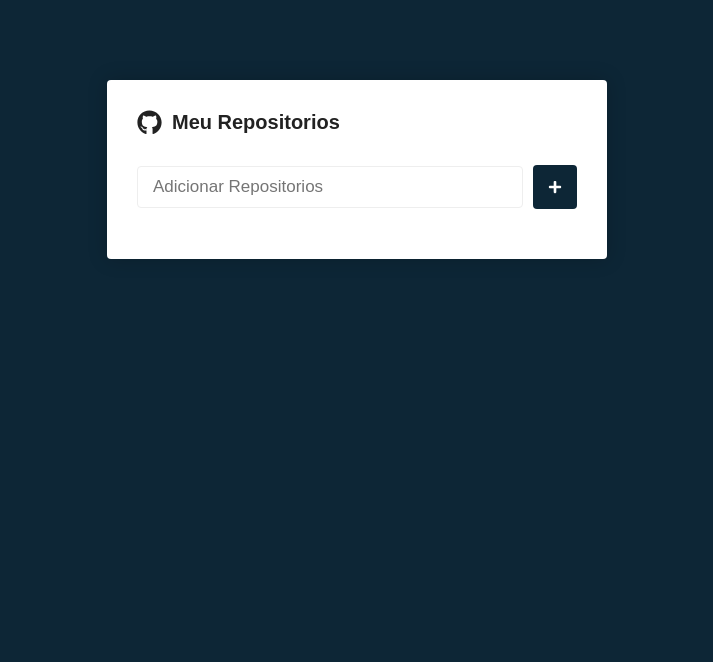
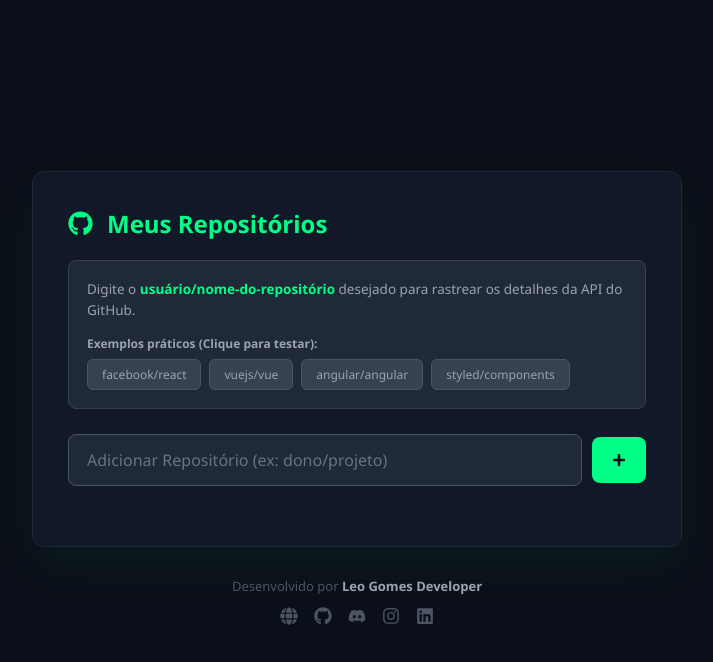
Before and after one commit to leo-gomes-dev/api-github-repo, a React (Create React App) app: page / in a window 1280 px wide. Shown: the top 662 px of the page, without its empty margins (283-996 px from the left). Built offline with nearby package versions, Linux system fonts and the light colour scheme.

Commit message:
feat: aplica tema verde tecnologico, centraliza layout e adiciona painel didatico de exemplos clicaveis

```diff
--- a/src/pages/Main/index.js
+++ b/src/pages/Main/index.js
@@ -1,32 +1,52 @@
-import React from 'react';
-import { useState, useCallback, useEffect } from 'react';
-import { FaGithub, FaPlus, FaSpinner, FaBars, FaTrash } from 'react-icons/fa';
-import { Container, SubmitButton, Form, List, DeleteButon } from './style';
-import { Link } from 'react-router-dom';
-import api from '../../services/api';
+import React from "react";
+import { useState, useCallback, useEffect } from "react";
+import {
+  FaGithub,
+  FaPlus,
+  FaSpinner,
+  FaBars,
+  FaTrash,
+  FaGlobe,
+  FaDiscord,
+  FaInstagram,
+  FaLinkedin,
+} from "react-icons/fa";
+import {
+  AppWrapper,
+  Container,
+  SubmitButton,
+  Form,
+  List,
+  DeleteButton,
+  InstructionsContainer,
+  ExamplesGrid,
+  TagExample,
+  FooterContainer,
+  SocialLinks,
+} from "./style";
+import { Link } from "react-router-dom";
+import api from "../../services/api";
 
 export default function Main() {
-  const [newRepo, setNewRepo] = useState('');
+  const [newRepo, setNewRepo] = useState("");
   const [repositorios, setRepositorios] = useState([]);
   const [loading, setLoading] = useState(false);
   const [alert, setAlert] = useState(null);
 
   // Buscar dados no localStorage
   useEffect(() => {
-    const repoStorage = localStorage.getItem('repos');
+    const repoStorage = localStorage.getItem("repos");
     if (repoStorage) {
       setRepositorios(JSON.parse(repoStorage));
     }
   }, []);
 
-  // Salvar alterações no localStorage
+  // Salvar alterações no localStorage de forma segura
   useEffect(() => {
-    if (repositorios.length > 0) {
     try {
-        localStorage.setItem('repos', JSON.stringify(repositorios));
+      localStorage.setItem("repos", JSON.stringify(repositorios));
     } catch (error) {
-        console.error('Erro ao salvar no localStorage:', error);
-      }
+      console.error("Erro ao salvar no localStorage:", error);
     }
   }, [repositorios]);
 
@@ -38,25 +58,26 @@
         setLoading(true);
         setAlert(null);
         try {
-          if (newRepo === '') {
-            throw new Error('Você precisa indicar um repositorio');
+          if (newRepo.trim() === "") {
+            throw new Error("Você precisa indicar um repositório");
           }
 
-          const response = await api.get(`repos/${newRepo}`);
+          const response = await api.get(`repos/${newRepo.trim()}`);
 
-          const hasRepo = repositorios.find((repo) => repo.name === newRepo);
+          const hasRepo = repositorios.find(
+            (repo) => repo.name.toLowerCase() === newRepo.trim().toLowerCase(),
+          );
 
           if (hasRepo) {
-            throw new Error('Repositorio Duplicado');
+            throw new Error("Repositório Duplicado");
           }
 
           const data = {
             name: response.data.full_name,
           };
 
-          // Atualizar o estado corretamente utilizando a função de atualização do estado
           setRepositorios((prevRepos) => [...prevRepos, data]);
-          setNewRepo('');
+          setNewRepo("");
         } catch (error) {
           setAlert(true);
           console.log(error);
@@ -66,7 +87,7 @@
       }
       submit();
     },
-    [newRepo, repositorios]
+    [newRepo, repositorios],
   );
 
   function handleinputChange(e) {
@@ -79,25 +100,73 @@
       const find = repositorios.filter((r) => r.name !== repo);
       setRepositorios(find);
     },
-    [repositorios]
+    [repositorios],
   );
 
+  // Função para preencher o input automaticamente ao clicar na legenda de exemplo
+  const handleQuickSelect = useCallback((repoName) => {
+    setNewRepo(repoName);
+    setAlert(null);
+  }, []);
+
   return (
+    <AppWrapper>
       <Container>
         <h1>
           <FaGithub size={25} />
-        Meu Repositorios
+          Meus Repositórios
         </h1>
+
+        {/* LEGENDA DIDÁTICA */}
+        <InstructionsContainer>
+          <p>
+            Digite o <strong>usuário/nome-do-repositório</strong> desejado para
+            rastrear os detalhes da API do GitHub.
+          </p>
+          <p
+            style={{
+              fontSize: "12px",
+              fontWeight: "bold",
+              color: "#9ca3af",
+              marginBottom: "6px",
+            }}
+          >
+            Exemplos práticos (Clique para testar):
+          </p>
+          <ExamplesGrid>
+            <TagExample onClick={() => handleQuickSelect("facebook/react")}>
+              facebook/react
+            </TagExample>
+            <TagExample onClick={() => handleQuickSelect("vuejs/vue")}>
+              vuejs/vue
+            </TagExample>
+            <TagExample onClick={() => handleQuickSelect("angular/angular")}>
+              angular/angular
+            </TagExample>
+            <TagExample
+              onClick={() =>
+                handleQuickSelect("styled-components/styled-components")
+              }
+            >
+              styled/components
+            </TagExample>
+          </ExamplesGrid>
+        </InstructionsContainer>
+
         <Form onSubmit={handleSubmit} $error={alert}>
           <input
             type="text"
-          placeholder="Adicionar Repositorios"
+            placeholder="Adicionar Repositório (ex: dono/projeto)"
             value={newRepo}
             onChange={handleinputChange}
           />
 
           <SubmitButton loading={loading ? 1 : 0}>
-          {loading ? <FaSpinner color="#FFF" size={14} /> : <FaPlus color="#FFF" size={14} />}
+            {loading ? (
+              <FaSpinner color="#0b0f19" size={14} />
+            ) : (
+              <FaPlus color="#0b0f19" size={14} />
+            )}
           </SubmitButton>
         </Form>
 
@@ -105,9 +174,9 @@
           {repositorios.map((repositorio) => (
             <li key={repositorio.name}>
               <span>
-              <DeleteButon onClick={() => handleDelete(repositorio.name)}>
+                <DeleteButton onClick={() => handleDelete(repositorio.name)}>
                   <FaTrash size={14} />
-              </DeleteButon>
+                </DeleteButton>
                 {repositorio.name}
               </span>
               <Link to={`/repositorio/${encodeURIComponent(repositorio.name)}`}>
@@ -117,5 +186,62 @@
           ))}
         </List>
       </Container>
+
+      {/* FOOTER DE CRÉDITOS TECNOLÓGICO */}
+      <FooterContainer>
+        <p>
+          Desenvolvido por{" "}
+          <a
+            href="https://leogomesdev.com"
+            target="_blank"
+            rel="noopener noreferrer"
+          >
+            Leo Gomes Developer
+          </a>
+        </p>
+        <SocialLinks>
+          <a
+            href="https://leogomesdev.com"
+            target="_blank"
+            rel="noopener noreferrer"
+            title="Website Oficial"
+          >
+            <FaGlobe size={18} />
+          </a>
+          <a
+            href="https://github.com"
+            target="_blank"
+            rel="noopener noreferrer"
+            title="GitHub"
+          >
+            <FaGithub size={18} />
+          </a>
+          <a
+            href="https://discord.com"
+            target="_blank"
+            rel="noopener noreferrer"
+            title="Discord"
+          >
+            <FaDiscord size={18} />
+          </a>
+          <a
+            href="https://instagram.com"
+            target="_blank"
+            rel="noopener noreferrer"
+            title="Instagram"
+          >
+            <FaInstagram size={18} />
+          </a>
+          <a
+            href="https://linkedin.com"
+            target="_blank"
+            rel="noopener noreferrer"
+            title="LinkedIn"
+          >
+            <FaLinkedin size={18} />
+          </a>
+        </SocialLinks>
+      </FooterContainer>
+    </AppWrapper>
   );
 }
--- a/src/pages/Main/style.js
+++ b/src/pages/Main/style.js
@@ -1,108 +1,240 @@
-import styled, { keyframes, css } from 'styled-components';
+import styled, { keyframes, css } from "styled-components";
+
+const rotateAnimation = keyframes`
+  0% { transform: rotate(0deg); }
+  100% { transform: rotate(360deg); }
+`;
+
+export const AppWrapper = styled.div`
+  display: flex;
+  flex-direction: column;
+  justify-content: center;
+  align-items: center;
+  min-height: 100vh;
+  padding: 20px;
+  background-color: #0b0f19; /* Fundo escuro deep tech */
+`;
 
 export const Container = styled.div`
-    max-width: 500px;
-    padding: 30px;
-    margin: 80px auto;
-    box-shadow: 0 0 20px rgba(0, 0, 0, 0.2);
-    background-color: #fff;
-    border-radius: 4px;
+  width: 100%;
+  max-width: 650px;
+  padding: 35px;
+  background-color: #111827; /* Fundo do card em tom grafite escuro */
+  border-radius: 12px;
+  box-shadow: 0 20px 50px rgba(0, 255, 135, 0.05); /* Sombra neon suave */
+  border: 1px solid #1f2937;
 
-    h1{
-        font-size: 20px;
+  h1 {
+    font-size: 24px;
+    display: flex;
+    flex-direction: row;
+    align-items: center;
+    color: #00ff87; /* Verde tecnológico pro título principal */
+
+    svg {
+      margin-right: 14px;
+    }
+  }
+`;
+
+export const InstructionsContainer = styled.div`
+  margin-top: 20px;
+  background-color: #1f2937;
+  border: 1px solid #374151;
+  padding: 18px;
+  border-radius: 8px;
+
+  p {
+    font-size: 13.5px;
+    color: #9ca3af;
+    margin-bottom: 12px;
+    line-height: 1.6;
+
+    strong {
+      color: #00ff87; /* Destaques em verde dentro do texto */
+    }
+  }
+`;
+
+export const ExamplesGrid = styled.div`
+  display: flex;
+  flex-wrap: wrap;
+  gap: 8px;
+`;
+
+export const TagExample = styled.button.attrs({
+  type: "button",
+})`
+  background-color: #374151;
+  color: #9ca3af;
+  border: 1px solid #4b5563;
+  padding: 6px 14px;
+  border-radius: 6px;
+  font-size: 12px;
+  font-weight: 500;
+  transition: all 0.2s ease-in-out;
+
+  &:hover {
+    background-color: #00ff87;
+    color: #0b0f19;
+    border-color: #00ff87;
+    box-shadow: 0 0 10px rgba(0, 255, 135, 0.3);
+  }
+`;
+
+export const Form = styled.form`
+  margin-top: 25px;
   display: flex;
   flex-direction: row;
   align-items: center;
 
-        svg{
-            margin-right: 10px;
+  input {
+    flex: 1;
+    background-color: #1f2937;
+    border: 1px solid ${(props) => (props.$error ? "#ef4444" : "#4b5563")};
+    padding: 14px 18px;
+    border-radius: 8px;
+    font-size: 16px;
+    color: #f3f4f6;
+    transition: all 0.2s;
+
+    &::placeholder {
+      color: #6b7280;
     }
+
+    &:focus {
+      border-color: #00ff87;
+      box-shadow: 0 0 8px rgba(0, 255, 135, 0.2);
     }
-`;
-
-export const Form = styled.form`
-    margin-top: 30px;
-    display: flex;
-    flex-direction: row;
-    align-items: center;
-
-    input{
-        flex: 1;
-        border: 1px solid ${props => (props.$error ? '#FF0000' : '#eee')};
-        padding: 10px 15px;
-        border-radius: 4px;
-        font-size: 17px;
   }
 `;
 
 export const List = styled.ul`
   list-style: none;
-    margin-top: 20px;
+  margin-top: 25px;
 
-    li{
-        padding: 15px 0;
+  li {
+    padding: 16px 0;
     display: flex;
     flex-direction: row;
     justify-content: space-between;
     align-items: center;
+    border-bottom: 1px solid #1f2937;
 
-        & + li{
-            border-top: 1px solid #eee;
+    span {
+      display: flex;
+      align-items: center;
+      font-weight: 500;
+      color: #e5e7eb;
+      font-size: 15px;
     }
-        a{
-            color: #0D2636;
+
+    a {
+      color: #00ff87;
       text-decoration: none;
-            font-size: 16px;
+      display: flex;
+      align-items: center;
+      transition: all 0.2s;
+
+      &:hover {
+        transform: scale(1.1);
+        text-shadow: 0 0 8px rgba(0, 255, 135, 0.5);
+      }
     }
   }
 `;
 
-// Animação do botão
+export const SubmitButton = styled.button.attrs((props) => ({
+  type: "submit",
+  disabled: !!props.loading,
+}))`
+  background-color: #00ff87;
+  color: #0b0f19;
+  font-weight: bold;
+  border: 0;
+  border-radius: 8px;
+  margin-left: 10px;
+  padding: 16px 20px;
+  display: flex;
+  justify-content: center;
+  align-items: center;
+  transition: all 0.2s;
 
-const animate = keyframes`
-  0% {
-    transform: rotate(0deg);
+  &:hover:not([disabled]) {
+    box-shadow: 0 0 15px rgba(0, 255, 135, 0.4);
+    opacity: 0.9;
   }
-  100% {
-    transform: rotate(360deg);
+
+  &[disabled] {
+    cursor: not-allowed;
+    opacity: 0.4;
+    background-color: #4b5563;
+    color: #9ca3af;
+  }
+
+  ${(props) =>
+    props.loading &&
+    css`
+      svg {
+        animation: ${rotateAnimation} 1s linear infinite;
+      }
+    `}
+`;
+
+export const DeleteButton = styled.button.attrs({
+  type: "button",
+})`
+  background-color: transparent;
+  color: #ef4444;
+  border: 0;
+  border-radius: 4px;
+  padding: 4px 8px;
+  margin-right: 8px;
+  display: flex;
+  align-items: center;
+  justify-content: center;
+  transition: color 0.2s;
+
+  &:hover {
+    color: #f87171;
   }
 `;
 
-export const SubmitButton = styled.button.attrs( props =>({
-    type: 'submit',
-    disabled: props.loading,
-}))`
-    background-color: #0D2636;
-    border: 0;
-    border-radius: 4px;
-    margin-left: 10px;
-    padding: 15px 15px;
+export const FooterContainer = styled.footer`
+  margin-top: 30px;
+  text-align: center;
+  color: #4b5563;
+  font-size: 13px;
+
+  p {
+    margin-bottom: 12px;
+  }
+
+  a {
+    color: #9ca3af;
+    text-decoration: none;
+    font-weight: 600;
+    transition: color 0.2s;
+
+    &:hover {
+      color: #00ff87;
+    }
+  }
+`;
+
+export const SocialLinks = styled.div`
   display: flex;
   justify-content: center;
   align-items: center;
+  gap: 16px;
 
+  a {
+    color: #4b5563;
+    transition: all 0.2s ease-in-out;
 
-    &[disabled]{
-        cursor: not-allowed;
-        opacity: 0.5;
+    &:hover {
+      color: #00ff87;
+      transform: translateY(-2px);
     }
-
-    ${props => props.loading &&
-        css`
-            svg{
-                animation: ${animate} 2s linear infinite;
-            }
-        `
   }
 `;
-
-export const DeleteButon = styled.button.attrs({
-    type: 'button'
-})`
-    background-color: transparent;
-    color: #0D2336;
-    border: 0;
-    border-radius: 4px;
-    padding: 8px 7px;
-    outline: 0;
-`;
--- a/src/styles/global.js
+++ b/src/styles/global.js
@@ -1,18 +1,18 @@
-import { createGlobalStyle } from 'styled-components';
+import { createGlobalStyle } from "styled-components";
 
 export default createGlobalStyle`
-    *{
+    * {
         margin: 0;
         padding: 0;
         box-sizing: border-box;
         outline: 0;
     }
 
-    html, body, #root{
+    html, body, #root {
         min-height: 100%;
     }
 
-    body{
+    body {
         background-color: #0D2636;
         font-size: 14px;
         -webkit-font-smoothing: antialiased !important;
@@ -21,10 +21,10 @@
     body, input, button {
         color: #222;
         font-size: 14px;
-        font-family: Arial, Arial, Helvetica, sans-serif;
+        font-family: 'Segoe UI', Roboto, Helvetica, Arial, sans-serif;
     }
 
-    button{
+    button {
         cursor: pointer;
     }
 `;
```
Also changed, not shown: 1 other file (tests, documents, lock files or other folders). Lines whose indentation alone changed are shown as unchanged.
